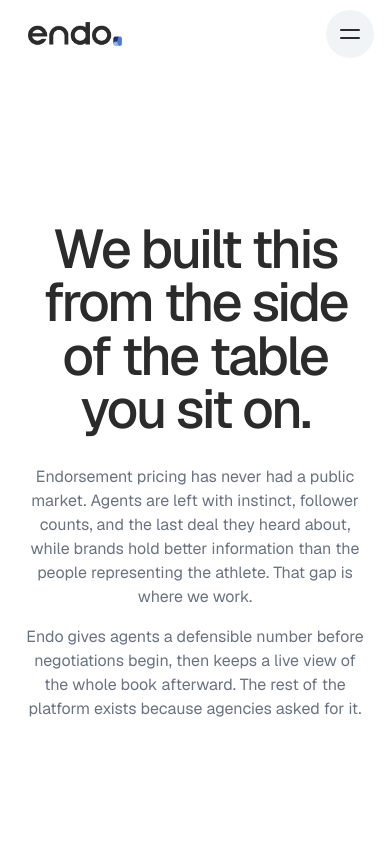
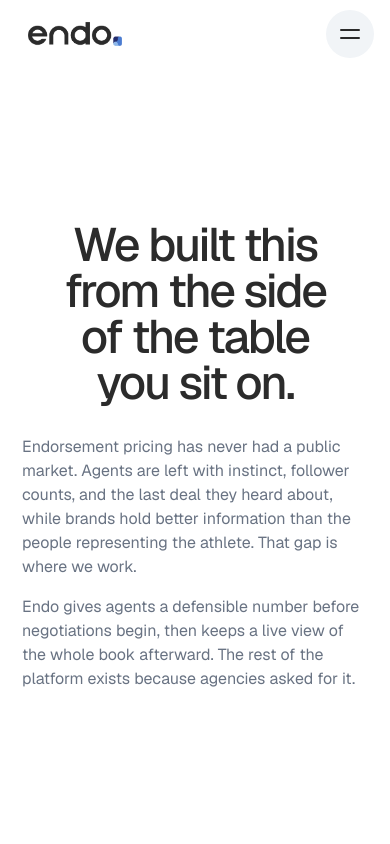
Before and after one commit to endoox/website, a Next.js app: page /about in a window 390 px wide. Shown: the top 844 px of the page. Built offline with nearby package versions, Linux system fonts and the light colour scheme.

Commit message:
fix: centering on about hero

```diff
--- a/app/about/about.module.css
+++ b/app/about/about.module.css
@@ -398,6 +398,66 @@
   }
 }
 
+/* Keep the About hero scoped against the shared root hero rules in production CSS extraction. */
+.aboutPage .aboutHero {
+  min-height: 650px;
+  padding: 142px max(28px, calc((100vw - 1200px) / 2)) 96px;
+}
+
+.aboutPage .aboutHeroCopy {
+  width: min(1120px, 100%);
+  max-width: none;
+  display: grid;
+  grid-template-columns: minmax(0, 1fr) minmax(0, .88fr);
+  align-items: center;
+  gap: clamp(56px, 9vw, 132px);
+  text-align: left;
+}
+
+.aboutPage .aboutHeroCopy h1 {
+  max-width: 680px;
+  margin: 0;
+  font-size: clamp(3.4rem, 5.6vw, 5.8rem);
+  line-height: .98;
+  text-align: left;
+}
+
+.aboutPage .aboutHeroBody {
+  max-width: 560px;
+  margin: 0;
+}
+
+.aboutPage .aboutHeroBody p {
+  text-align: left;
+}
+
+@media (max-width: 760px) {
+  .aboutPage .aboutHero {
+    min-height: 700px;
+    padding: 148px 22px 90px;
+  }
+
+  .aboutPage .aboutHeroCopy {
+    display: block;
+    text-align: center;
+  }
+
+  .aboutPage .aboutHeroCopy h1 {
+    margin: 0 auto;
+    font-size: clamp(2.8rem, 12vw, 4.4rem);
+    text-align: center;
+  }
+
+  .aboutPage .aboutHeroBody {
+    margin-top: 30px;
+  }
+
+  .aboutPage .aboutHeroBody p {
+    font-size: 1rem;
+    line-height: 1.5;
+  }
+}
+
 /* Team cards use one full-bleed portrait surface with the details layered over it. */
 .teamCard {
   position: relative;
```
